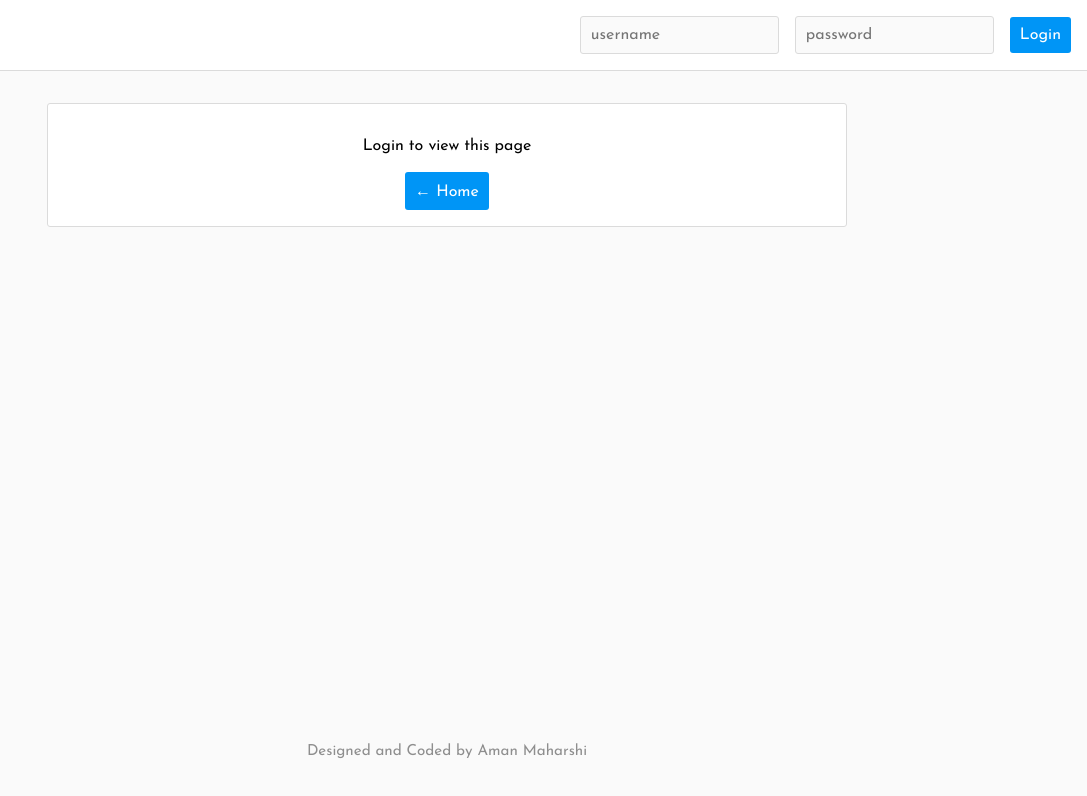
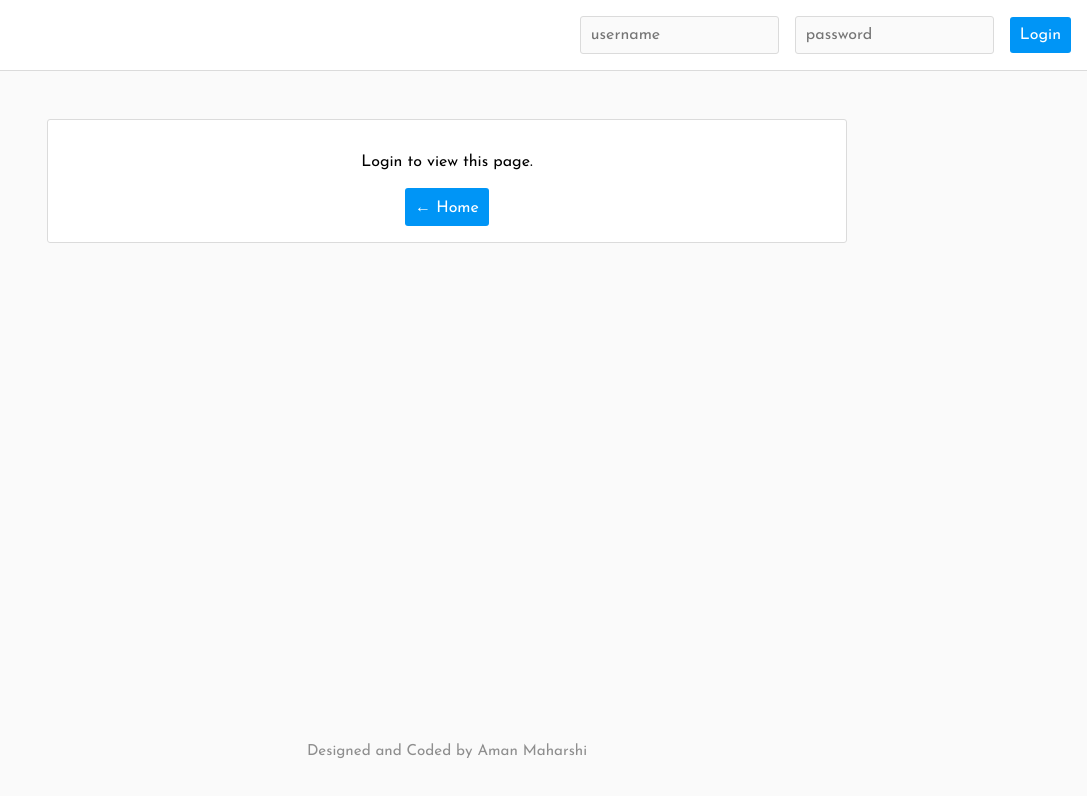
Before and after one commit to aman-maharshi/social-media-app, a React (Create React App) app: page /user/1 in a window 1280 px wide. Shown: the top 796 px of the page, without its empty margins (193-1280 px from the left). Built offline with nearby package versions, Linux system fonts and the light colour scheme.

Commit message:
styling and code organization changes

```diff
--- a/src/App.js
+++ b/src/App.js
@@ -32,7 +32,7 @@ function App() {
                             <HomePage loginResponse={loginResponse} setLoginResponse={setLoginResponse} />
                         </Route>
                         <Route>
-                            <NotFoundPage />
+                            <NotFoundPage title="Page not found" />
                         </Route>
                     </Switch>
                 </Router>
--- a/src/components/CreatePost.js
+++ b/src/components/CreatePost.js
@@ -46,7 +46,7 @@ function CreatePost({ loginResponse }) {
     return (
         <>
             {showCreatePost ? (
-                <div className="pageContent">
+                <div className="contentWrapper">
                     <div className="button-wrapper-right">
                         <button onClick={toggleShowCreatePost} className="close">
                             ✕
@@ -60,7 +60,7 @@ function CreatePost({ loginResponse }) {
                     </form>
                 </div>
             ) : (
-                <div className="pageContent pageContent--noBg">
+                <div className="contentWrapper contentWrapper--noBg">
                     <div className="button-wrapper-right">
                         <button onClick={toggleShowCreatePost}>Create Post</button>
                     </div>
--- a/src/components/HomePage.js
+++ b/src/components/HomePage.js
@@ -1,5 +1,6 @@
 import { Link, useParams } from "react-router-dom"
 import CreatePost from "./CreatePost"
+import NotFoundPage from "./NotFoundPage"
 
 function HomePage({ loginResponse, setLoginResponse }) {
     let { userId } = useParams()
@@ -7,22 +8,23 @@ function HomePage({ loginResponse, setLoginResponse }) {
     return (
         <>
             {loginResponse && userId === loginResponse.username ? (
-                <div className="home">
+                <main className="main">
+                    <div className="contentWrapper contentWrapper--noBg">
+                        <div className="button-wrapper-left">
+                            <button className="link">
+                                <Link to={`/user/${loginResponse.username}`}>Feed</Link>
+                            </button>
+                            <button className="link">My Posts</button>
+                        </div>
+                    </div>
                     <CreatePost loginResponse={loginResponse} />
-                    <div className="pageContent">
+                    <div className="contentWrapper">
                         <h2>Hello {loginResponse.username}, your feed is empty</h2>
                         <p>Lorem ipsum dolor sit amet consectetur adipisicing elit. Sunt nesciunt expedita mollitia adipisci dolorum optio aperiam quod, quo eum, dolores delectus voluptates aspernatur alias! Deserunt aspernatur nihil minima rerum ducimus.</p>
                     </div>
-                </div>
+                </main>
             ) : (
-                <div className="pageContent">
-                    <div className="notLoggedIn">
-                        <p>Login to view this page</p>
-                        <button>
-                            <Link to="/">← Home</Link>
-                        </button>
-                    </div>
-                </div>
+                <NotFoundPage title="Login to view this page." />
             )}
         </>
     )
--- a/src/components/LoginPage.js
+++ b/src/components/LoginPage.js
@@ -2,11 +2,11 @@ import SignUp from "./SignUp"
 
 function LoginPage({ setLoginResponse }) {
     return (
-        <div className="login">
-            <div className="pageContent">
+        <main className="main">
+            <div className="contentWrapper">
                 <SignUp />
             </div>
-        </div>
+        </main>
     )
 }
 
--- a/src/components/NotFoundPage.js
+++ b/src/components/NotFoundPage.js
@@ -1,16 +1,16 @@
 import React from "react"
 import { Link } from "react-router-dom"
 
-function NotFoundPage() {
+function NotFoundPage({ title }) {
     return (
-        <div className="pageContent">
-            <div className="notLoggedIn">
-                <p>Page not found</p>
+        <main className="main">
+            <div className="contentWrapper contentWrapper--center">
+                <p>{title}</p>
                 <button>
                     <Link to="/">← Home</Link>
                 </button>
             </div>
-        </div>
+        </main>
     )
 }
 
--- a/src/index.css
+++ b/src/index.css
@@ -25,7 +25,7 @@ textarea {
 .appWrapper {
     min-height: 90vh;
 }
-.pageContent {
+.contentWrapper {
     max-width: 800px;
     margin: 0 auto;
     padding: 1rem;
@@ -35,15 +35,16 @@ textarea {
     border: 1px solid #dbdbdb;
     line-height: 1.25;
 }
-.pageContent--noBg {
+.contentWrapper--noBg {
     background: none;
     padding: 0;
     border: 0;
 }
-.notLoggedIn {
-    max-width: 600px;
-    margin: 0 auto;
+.contentWrapper--center {
     text-align: center;
+}
+.main {
+    padding: 1rem;
 }
 
 /*
@@ -52,6 +53,13 @@ textarea {
 .button-wrapper-right {
     display: flex;
     justify-content: flex-end;
+}
+.button-wrapper-left {
+    display: flex;
+    justify-content: flex-start;
+}
+.button-wrapper-left button {
+    margin-right: 1rem;
 }
 button {
     cursor: pointer;
@@ -69,6 +77,15 @@ button.secondary {
 }
 button a {
     color: white;
+}
+button.link {
+    border: none;
+    background: none;
+    font-weight: bold;
+    color: #0095f6;
+}
+button.link a {
+    color: inherit;
 }
 
 /*
```
